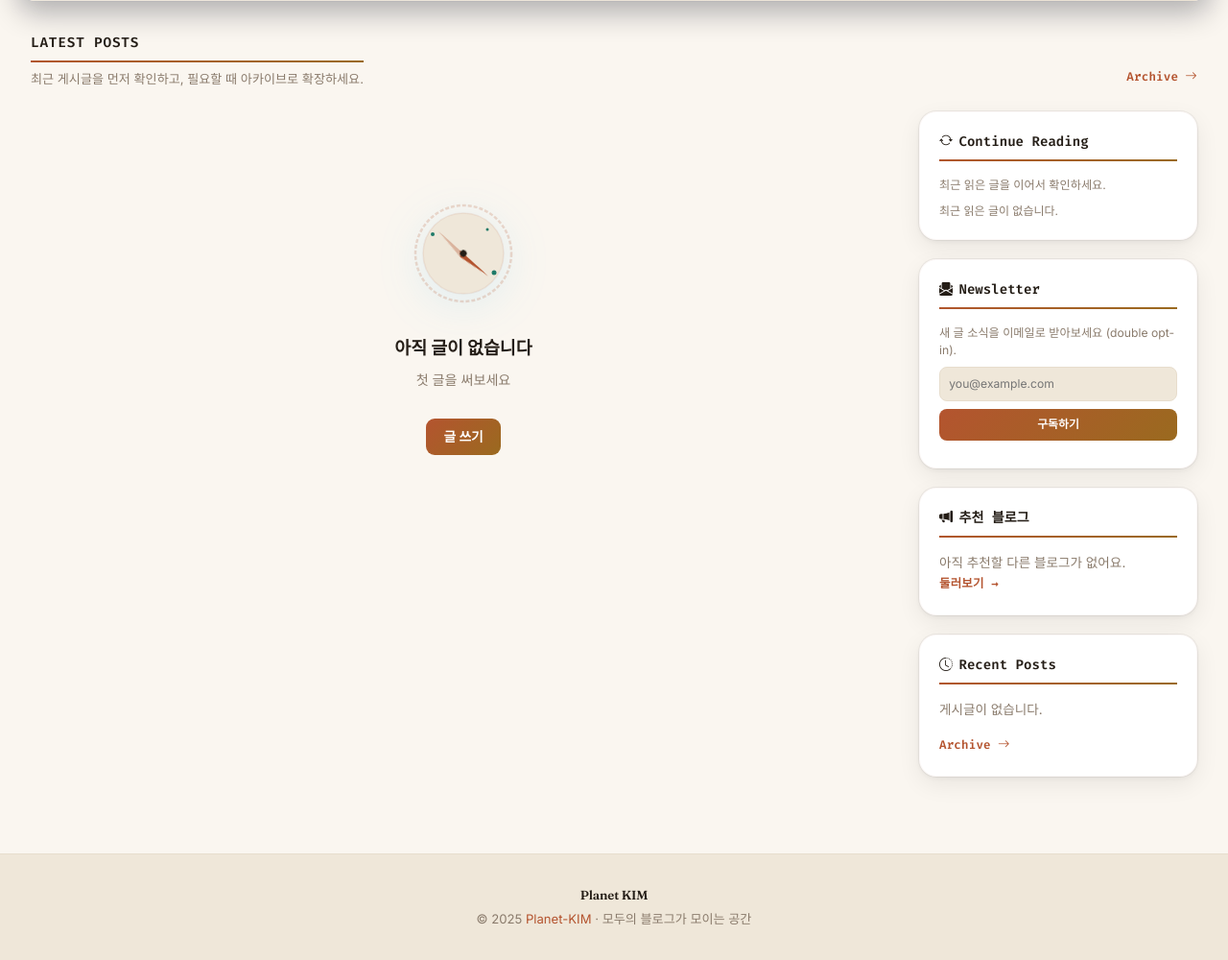
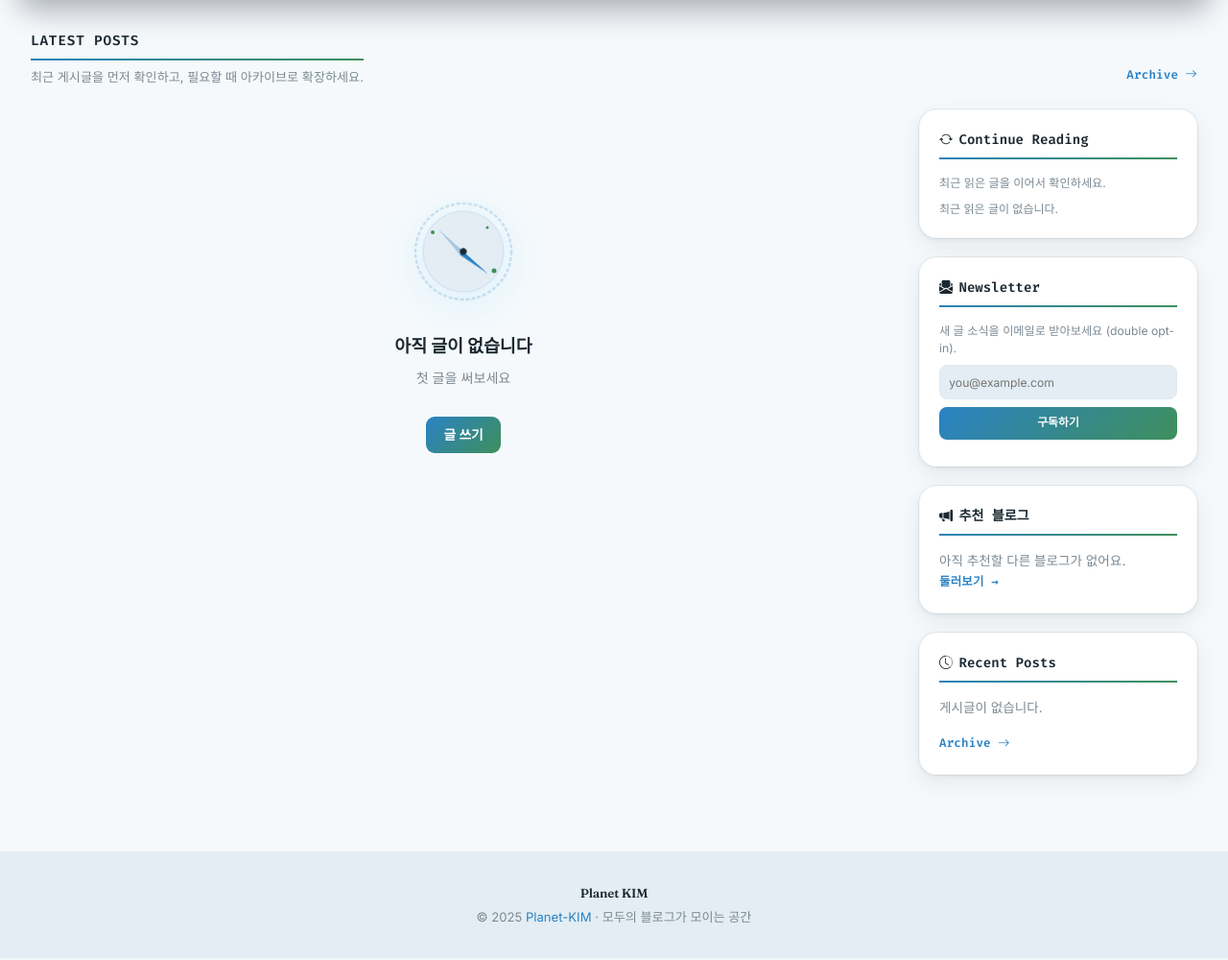
Before and after one commit to Planet-KIM/myblog, a Python web app: template app/templates/index.html in a window 1280 px wide. Shown: the part 635-1635 px from the top of the page at 96% size. Run offline with Jinja, Linux system fonts and the light colour scheme; the template is opened without the code that fills it, so the values that code supplies are empty; some libraries are stand-ins or nearby versions; some web fonts are replaced.

Commit message:
style: cool palette (soft sky + green) and a light, airy hero
- Recolor tokens from terracotta to a soft sky-blue brand + sage-green accent
  on a clean cool-paper background; cool-tinted shadows; sky favicon/theme-color
- Home hero: drop the travel stock photo for a soft sky/green gradient with
  dark serif text (first impression now on-brand and topic-neutral)
- Hero CTAs: "블로그 둘러보기" (explore) + context-aware "내 블로그 시작 / 글 쓰기"
- Realign article-page accents to the sky/green brand

```diff
--- a/app/static/css/theme.css
+++ b/app/static/css/theme.css
@@ -7,61 +7,61 @@
    밝고 따뜻한 에디토리얼: 모래빛 종이 배경 + 테라코타/딥틸 브랜드 + 세리프 헤드라인.
    ───────────────────────────────────────────── */
 :root {
-  /* Brand — 테라코타 (흰 배경 대비 ≈ 5:1, 텍스트/버튼 겸용) */
-  --primary: #b4542f;
-  --primary-light: #cf6f49;
-  --primary-dark: #8f3f20;
-  --primary-rgb: 180, 84, 47;
+  /* Brand — 소프트 스카이 블루 (흰 배경 대비 AA, 텍스트/버튼 겸용) */
+  --primary: #2a82c4;
+  --primary-light: #6cb2e6;
+  --primary-dark: #1d6098;
+  --primary-rgb: 42, 130, 196;
 
-  /* Accent — 딥 틸그린 (따뜻한 톤의 산뜻한 대비) */
-  --accent: #1f7a68;
-  --accent-light: #2f9d86;
-  --accent-dark: #155a4d;
-  --accent-rgb: 31, 122, 104;
+  /* Accent — 소프트 세이지 그린 */
+  --accent: #3f8f5c;
+  --accent-light: #68b589;
+  --accent-dark: #2f7047;
+  --accent-rgb: 63, 143, 92;
 
-  /* Secondary — 따뜻한 오커 */
-  --secondary: #9a6a1f;
-  --secondary-light: #c08a2d;
-  --secondary-dark: #74500f;
+  /* Secondary — 소프트 틸 */
+  --secondary: #4a9fb0;
+  --secondary-light: #76bccb;
+  --secondary-dark: #357a89;
 
   /* Alert Colors */
-  --success: #1f7a68;
+  --success: #3f8f5c;
   --warning: #c4820e;
   --danger: #c0392b;
-  --info: #2b7a8f;
+  --info: #2a82c4;
 
-  /* Surfaces — 따뜻한 종이 */
+  /* Surfaces — 맑고 시원한 종이 */
   --surface: #ffffff;
-  --surface-light: #f6f1e8;
-  --surface-dark: #efe7d9;
+  --surface-light: #eef4f8;
+  --surface-dark: #e4edf3;
 
   /* Background */
-  --bg-body: #faf6f0;         /* warm ivory */
-  --bg-overlay: rgba(250, 246, 240, 0.85);
+  --bg-body: #f5f9fc;         /* soft cool paper */
+  --bg-overlay: rgba(245, 249, 252, 0.85);
 
-  /* Text — 따뜻한 near-black */
-  --text-primary: #241d16;
-  --text-main: #4b4138;
-  --text-muted: #8a7b6c;
-  --text-disabled: #b6a897;
+  /* Text — 쿨 뉴트럴 near-black */
+  --text-primary: #1b2831;
+  --text-main: #44535e;
+  --text-muted: #7b8993;
+  --text-disabled: #aeb9c1;
 
-  /* Borders — 모래빛 */
-  --border: #e7ddcd;
-  --border-light: #f1e9dc;
-  --border-dark: #d6c8b4;
+  /* Borders — 쿨 그레이 */
+  --border: #e2e9ef;
+  --border-light: #eef3f7;
+  --border-dark: #ccd8e0;
 
   /* Gradients */
-  --gradient-primary: linear-gradient(135deg, var(--primary), var(--secondary));
-  --gradient-hero: linear-gradient(135deg, rgba(180, 84, 47, 0.07), rgba(31, 122, 104, 0.05));
-  --gradient-card: linear-gradient(180deg, transparent, rgba(60, 45, 30, 0.03));
-  --gradient-text: linear-gradient(135deg, var(--primary), var(--secondary));
+  --gradient-primary: linear-gradient(135deg, var(--primary), var(--accent));
+  --gradient-hero: linear-gradient(135deg, rgba(42, 130, 196, 0.10), rgba(63, 143, 92, 0.08));
+  --gradient-card: linear-gradient(180deg, transparent, rgba(27, 40, 49, 0.03));
+  --gradient-text: linear-gradient(135deg, var(--primary), var(--accent));
 
-  /* Category Colors (warm set) */
-  --cat-travel: #2b7a8f;      /* Teal */
+  /* Category Colors */
+  --cat-travel: #2a82c4;      /* Sky */
   --cat-food: #c4820e;        /* Amber */
   --cat-tech: #7a5bbf;        /* Violet */
   --cat-life: #c0567f;        /* Rose */
-  --cat-nature: #1f7a68;      /* Pine */
+  --cat-nature: #3f8f5c;      /* Green */
 
   /* Layout */
   --card-radius: 14px;
@@ -84,12 +84,12 @@
   --font-display: var(--font-serif);
   --font-mono: 'Fira Code', 'JetBrains Mono', monospace;
 
-  /* Shadows — soft & warm-tinted */
-  --shadow-sm: 0 1px 2px rgba(60, 45, 30, 0.06);
-  --shadow-md: 0 4px 14px rgba(60, 45, 30, 0.08);
-  --shadow-lg: 0 14px 32px rgba(60, 45, 30, 0.10);
-  --shadow-xl: 0 26px 50px rgba(60, 45, 30, 0.12);
-  --shadow-glow: 0 0 0 3px rgba(180, 84, 47, 0.15);
+  /* Shadows — soft & cool-tinted */
+  --shadow-sm: 0 1px 2px rgba(30, 50, 70, 0.06);
+  --shadow-md: 0 4px 14px rgba(30, 50, 70, 0.08);
+  --shadow-lg: 0 14px 32px rgba(30, 50, 70, 0.10);
+  --shadow-xl: 0 26px 50px rgba(30, 50, 70, 0.12);
+  --shadow-glow: 0 0 0 3px rgba(42, 130, 196, 0.15);
 
   /* Transitions */
   --transition-fast: 150ms cubic-bezier(0.4, 0, 0.2, 1);
--- a/app/static/css/writer-journey.css
+++ b/app/static/css/writer-journey.css
@@ -11,9 +11,9 @@
   --ink-black: #1a1a1a;
   --soft-gray: #6b7280;
   --light-gray: #f3f4f6;
-  /* 글 상세 액센트를 브랜드 톤(따뜻한)으로 통일 */
-  --accent-blue: #b4542f;   /* terracotta (brand primary) */
-  --accent-green: #1f7a68;  /* deep teal */
+  /* 글 상세 액센트를 브랜드 톤(하늘/연두)으로 통일 */
+  --accent-blue: #2a82c4;   /* sky (brand primary) */
+  --accent-green: #3f8f5c;  /* sage green */
   --accent-amber: #c4820e;
   --shadow-color: rgba(0, 0, 0, 0.05);
 
--- a/app/templates/base.html
+++ b/app/templates/base.html
@@ -44,8 +44,8 @@
   {% endfor %}{% endif %}{% endif %}
   <!-- Favicon & theme color -->
   <link rel="icon" type="image/svg+xml" href="{{ url_for('static', path='favicon.svg') }}">
-  <meta name="theme-color" content="#1a1511" media="(prefers-color-scheme: dark)">
-  <meta name="theme-color" content="#faf6f0" media="(prefers-color-scheme: light)">
+  <meta name="theme-color" content="#121a21" media="(prefers-color-scheme: dark)">
+  <meta name="theme-color" content="#f5f9fc" media="(prefers-color-scheme: light)">
   <!-- Bootstrap -->
   <link href="https://cdn.jsdelivr.net/npm/bootstrap@5.3.3/dist/css/bootstrap.min.css" rel="stylesheet">
   <!-- Bootstrap Icons -->
--- a/app/templates/index.html
+++ b/app/templates/index.html
@@ -30,9 +30,14 @@
         <div class="hero-stat-label">Categories</div>
       </div>
     </div>
-    <a href="/board/" class="hero-cta">
-      <i class="bi bi-journal-text me-2"></i>아카이브 탐색하기
-    </a>
+    <div class="hero-cta-row">
+      <a href="/explore" class="hero-cta">
+        <i class="bi bi-compass me-2"></i>블로그 둘러보기
+      </a>
+      <a href="{% if current_user %}/board/new{% else %}/auth/signup{% endif %}" class="hero-cta hero-cta-ghost">
+        <i class="bi bi-pencil me-2"></i>{% if current_user %}글 쓰기{% else %}내 블로그 시작{% endif %}
+      </a>
+    </div>
   </div>
   <div class="hero-scroll-indicator">
     <span>scroll</span>
```
Also changed, not shown: other parts of app/static/css/theme.css (+29 -29 lines), app/static/css/home.css (+48 -49 lines), app/static/favicon.svg.
